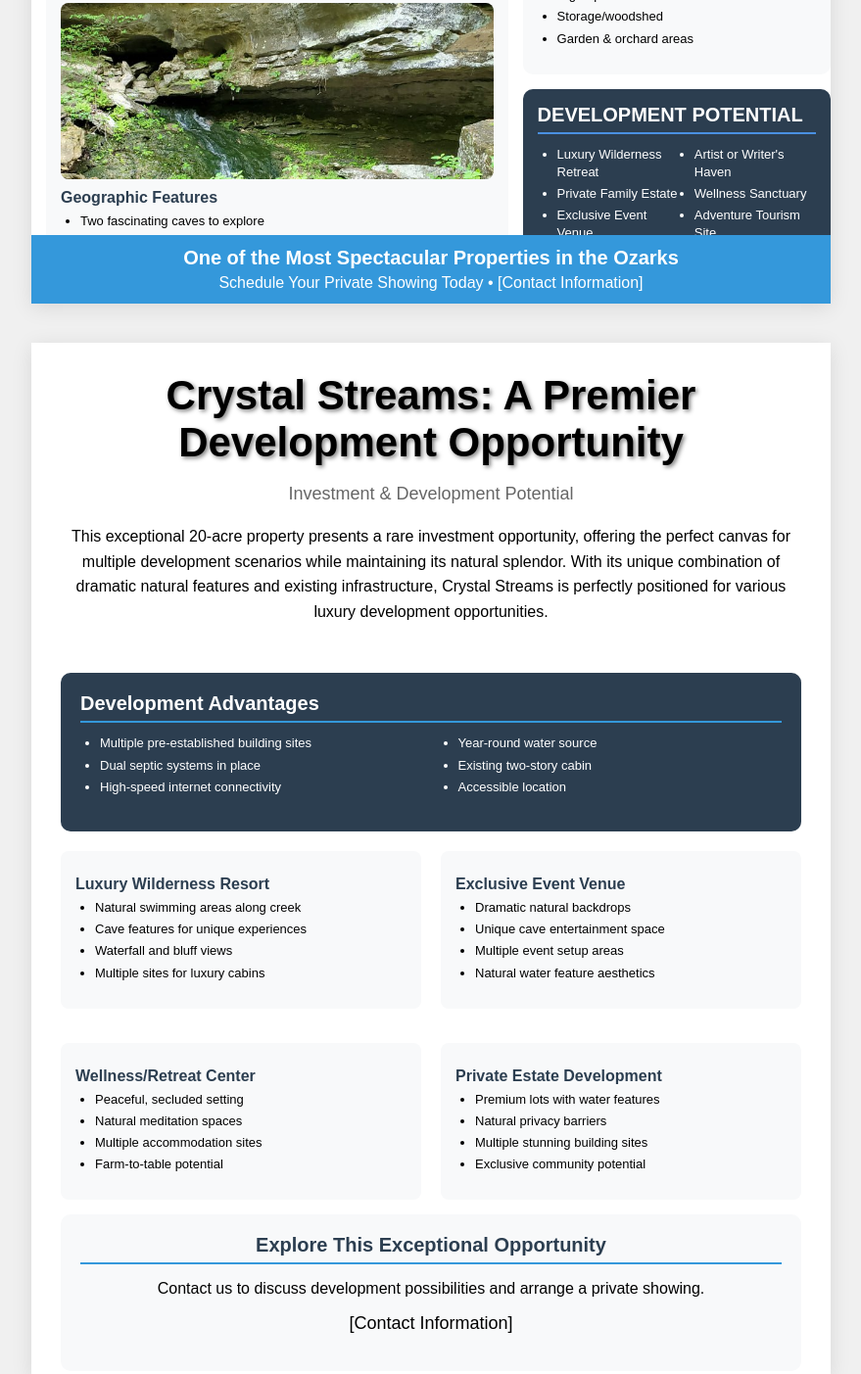
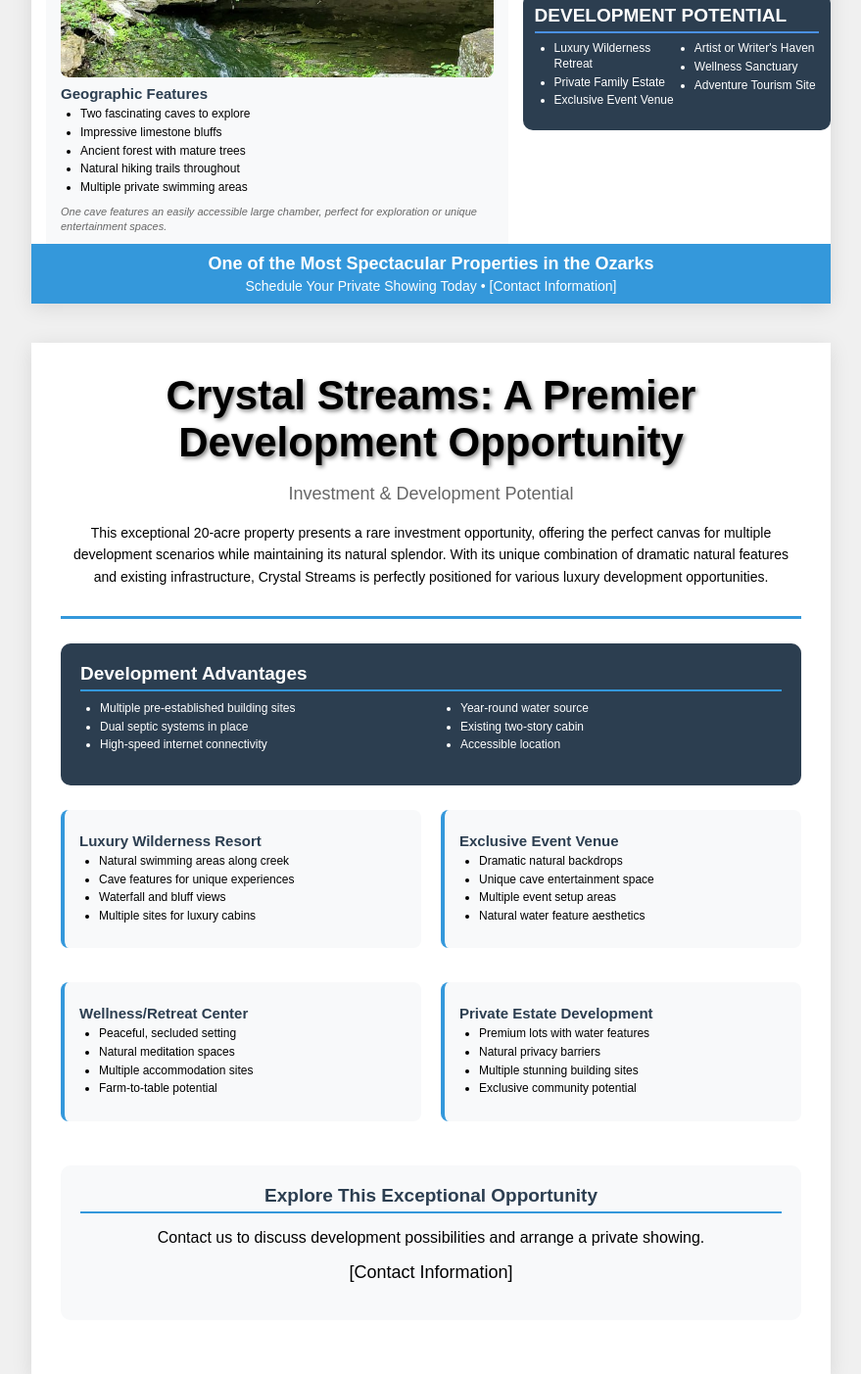
Before and after one commit to githubaccountadmin/crystalstreams, a plain HTML site: page index.html in a window 1280 px wide. Shown: the part 766-2169 px from the top of the page at 98% size, without its empty margins (200-1079 px from the left). Drawn offline with Linux system fonts and the light colour scheme.

Commit message:
Update index.html

```diff
--- a/index.html
+++ b/index.html
@@ -27,7 +27,7 @@
         }
 
         .hero-section {
-            height: 280px;
+            height: 250px;
             position: relative;
         }
 
@@ -47,28 +47,28 @@
             grid-template-columns: 60% 40%;
             gap: 15px;
             padding: 15px;
-            height: calc(100% - 380px);
+            height: calc(100% - 350px);
         }
 
         .feature-card {
             background: #f8f9fa;
             border-radius: 10px;
             padding: 15px;
-            margin-bottom: 15px;
+            margin-bottom: 12px;
             height: fit-content;
         }
 
         .photo-box {
             border-radius: 8px;
             overflow: hidden;
-            margin: 8px 0;
+            margin: 6px 0;
         }
 
         .photo-grid {
             display: grid;
             grid-template-columns: repeat(2, 1fr);
-            gap: 10px;
-            margin: 10px 0;
+            gap: 8px;
+            margin: 8px 0;
         }
 
         h1 {
@@ -78,44 +78,45 @@
         }
 
         h2 {
-            font-size: 20px;
+            font-size: 19px;
             color: #2c3e50;
-            margin: 0 0 12px 0;
-            padding-bottom: 6px;
+            margin: 0 0 10px 0;
+            padding-bottom: 5px;
             border-bottom: 2px solid #3498db;
         }
 
         h3 {
-            font-size: 16px;
+            font-size: 15px;
             color: #2c3e50;
-            margin: 10px 0 6px 0;
+            margin: 8px 0 5px 0;
         }
 
         ul {
-            margin: 0 0 12px 0;
+            margin: 0 0 10px 0;
             padding-left: 20px;
         }
 
         li {
-            margin-bottom: 4px;
-            font-size: 13px;
-            line-height: 1.4;
+            margin-bottom: 3px;
+            font-size: 12px;
+            line-height: 1.3;
         }
 
         .description {
             font-style: italic;
             color: #666;
-            font-size: 12px;
-            margin: 6px 0;
-            line-height: 1.4;
+            font-size: 11px;
+            margin: 5px 0;
+            line-height: 1.3;
         }
 
         .development-box {
             background: #2c3e50;
             color: white;
             border-radius: 10px;
-            padding: 15px;
-            margin-top: 15px;
+            padding: 12px;
+            margin-top: 12px;
+            margin-bottom: 45px;
         }
 
         .footer {
@@ -125,8 +126,9 @@
             right: 0;
             background: #3498db;
             color: white;
-            padding: 12px 0;
+            padding: 10px 0;
             text-align: center;
+            z-index: 1;
         }
 
         img {
@@ -135,23 +137,17 @@
             object-fit: cover;
         }
 
-        /* Page 2 Styles */
+        /* Summary Page Styles */
         .summary-page {
-            display: flex;
-            flex-direction: column;
             padding: 30px;
             box-sizing: border-box;
         }
 
         .summary-header {
             text-align: center;
-            margin-bottom: 30px;
-        }
-
-        .summary-content {
-            display: grid;
-            grid-template-columns: repeat(2, 1fr);
-            gap: 20px;
+            margin-bottom: 25px;
+            padding-bottom: 15px;
+            border-bottom: 3px solid #3498db;
         }
 
         .dev-section {
@@ -159,22 +155,30 @@
             color: white;
             border-radius: 10px;
             padding: 20px;
-            margin-bottom: 20px;
+            margin: 20px 0;
+        }
+
+        .dev-grid {
+            display: grid;
+            grid-template-columns: repeat(2, 1fr);
+            gap: 20px;
+            margin-top: 25px;
         }
 
         .dev-option {
             background: #f8f9fa;
             padding: 15px;
             border-radius: 8px;
+            border-left: 4px solid #3498db;
             margin-bottom: 15px;
         }
 
-        .summary-footer {
+        .contact-section {
             text-align: center;
+            background: #f8f9fa;
             padding: 20px;
-            background: #f8f9fa;
             border-radius: 10px;
-            margin-top: auto;
+            margin-top: 30px;
         }
     </style>
 </head>
@@ -193,11 +197,12 @@
             <div class="left-column">
                 <div class="feature-card">
                     <h2>NATURAL WONDERS</h2>
+
                     <div class="photo-grid">
-                        <div class="photo-box" style="height: 150px;">
+                        <div class="photo-box" style="height: 140px;">
                             <img src="https://githubaccountadmin.github.io/crystalstreams/photo_2024-10-23_21-27-58.jpg" alt="Natural Feature">
                         </div>
-                        <div class="photo-box" style="height: 150px;">
+                        <div class="photo-box" style="height: 140px;">
                             <img src="https://githubaccountadmin.github.io/crystalstreams/photo_2024-10-23_21-39-09.jpg" alt="Natural Feature">
                         </div>
                     </div>
@@ -212,7 +217,7 @@
                     </ul>
                     <p class="description">A reliable natural spring serves as the cabin's water source, while additional seasonal springs and rainfall transform the creek into a dynamic landscape of flowing water and cascades.</p>
 
-                    <div class="photo-box" style="height: 180px;">
+                    <div class="photo-box" style="height: 160px;">
                         <img src="https://githubaccountadmin.github.io/crystalstreams/photo_2024-10-23_21-33-43%20(2).jpg" alt="Natural Feature">
                     </div>
 
@@ -231,7 +236,8 @@
             <div class="right-column">
                 <div class="feature-card">
                     <h2>EXISTING INFRASTRUCTURE</h2>
-                    <div class="photo-box" style="height: 180px;">
+
+                    <div class="photo-box" style="height: 160px;">
                         <img src="https://githubaccountadmin.github.io/crystalstreams/30a7e258e45ccc75a31355e42ae6e83d-uncropped_scaled_within_1536_1152.jpeg" alt="Property Feature">
                     </div>
 
@@ -254,7 +260,7 @@
                 </div>
 
                 <div class="development-box">
-                    <h2 style="color: white; border-bottom-color: #4a90e2;">DEVELOPMENT POTENTIAL</h2>
+                    <h2 style="color: white; border-bottom-color: #4a90e2; margin-bottom: 8px;">DEVELOPMENT POTENTIAL</h2>
                     <ul style="columns: 2;">
                         <li>Luxury Wilderness Retreat</li>
                         <li>Private Family Estate</li>
@@ -268,8 +274,8 @@
         </div>
 
         <div class="footer">
-            <div style="font-size: 20px; font-weight: bold;">One of the Most Spectacular Properties in the Ozarks</div>
-            <div style="font-size: 16px; margin-top: 5px;">Schedule Your Private Showing Today • [Contact Information]</div>
+            <div style="font-size: 18px; font-weight: bold;">One of the Most Spectacular Properties in the Ozarks</div>
+            <div style="font-size: 14px; margin-top: 4px;">Schedule Your Private Showing Today • [Contact Information]</div>
         </div>
     </div>
 
@@ -278,7 +284,7 @@
         <div class="summary-header">
             <h1>Crystal Streams: A Premier Development Opportunity</h1>
             <p style="font-size: 18px; color: #666;">Investment & Development Potential</p>
-            <p style="font-size: 16px; line-height: 1.6; margin: 20px 0;">
+            <p style="font-size: 14px; line-height: 1.6;">
                 This exceptional 20-acre property presents a rare investment opportunity, offering the perfect canvas for
                 multiple development scenarios while maintaining its natural splendor. With its unique combination of
                 dramatic natural features and existing infrastructure, Crystal Streams is perfectly positioned for various
@@ -288,7 +294,7 @@
 
         <div class="dev-section">
             <h2 style="color: white;">Development Advantages</h2>
-            <div style="display: grid; grid-template-columns: 1fr 1fr; gap: 15px;">
+            <div style="display: grid; grid-template-columns: 1fr 1fr; gap: 20px;">
                 <ul style="color: white;">
                     <li>Multiple pre-established building sites</li>
                     <li>Dual septic systems in place</li>
@@ -302,7 +308,7 @@
             </div>
         </div>
 
-        <div class="summary-content">
+        <div class="dev-grid">
             <div class="dev-option">
                 <h3>Luxury Wilderness Resort</h3>
                 <ul>
@@ -344,7 +350,7 @@
             </div>
         </div>
 
-        <div class="summary-footer">
+        <div class="contact-section">
             <h2>Explore This Exceptional Opportunity</h2>
             <p>Contact us to discuss development possibilities and arrange a private showing.</p>
             <p style="font-size: 18px; margin-top: 10px;">[Contact Information]</p>
```
